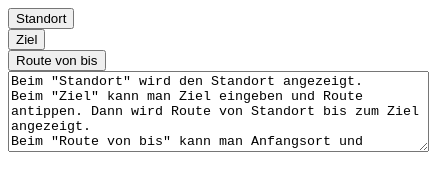
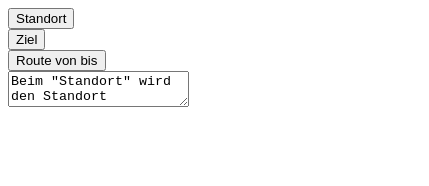
Before and after one commit to Tegomo/LeafletOhneAngular, a plain HTML site: page index.html in a window 390 px wide. Shown: the whole page, 429 px wide, since content can reach past the window. Drawn offline with Linux system fonts and the light colour scheme; some packages are replaced by stand-ins of ours.

Commit message:
Update index.html

```diff
--- a/index.html
+++ b/index.html
@@ -15,7 +15,7 @@
 			<button onclick="standort();">Standort</button>	</br>
 	  <button onclick="ziel();">Ziel</button> </br>
 	<button onclick="route();">Route von bis</button></br>
-<textarea rows="5" cols="50">
+<textarea>
 Beim "Standort" wird den Standort angezeigt.
 Beim "Ziel" kann man Ziel eingeben und Route antippen. Dann wird Route von Standort bis zum Ziel angezeigt.
 Beim "Route von bis" kann man Anfangsort und Zielort eingeben und die Route angezeigt bekommen.
```
